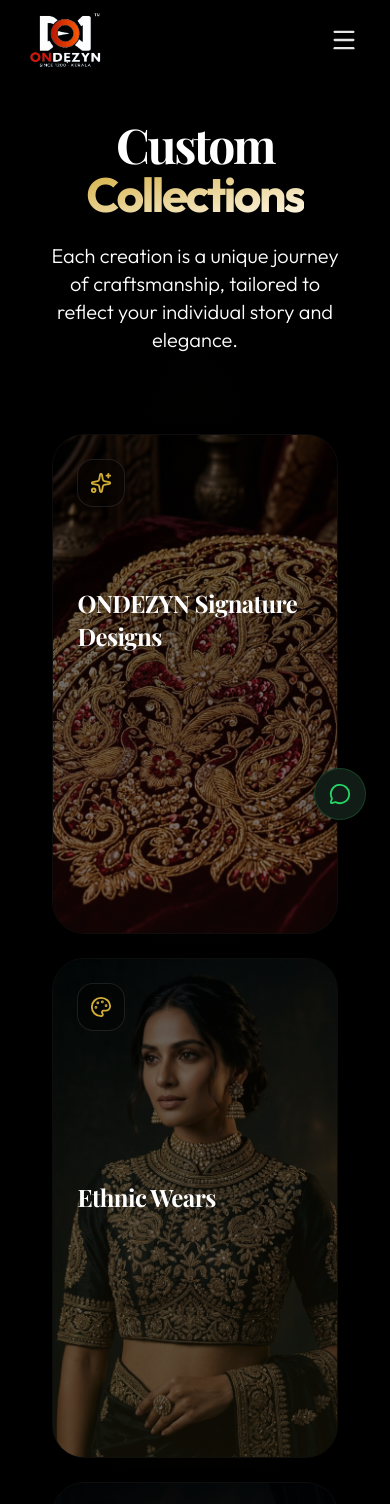
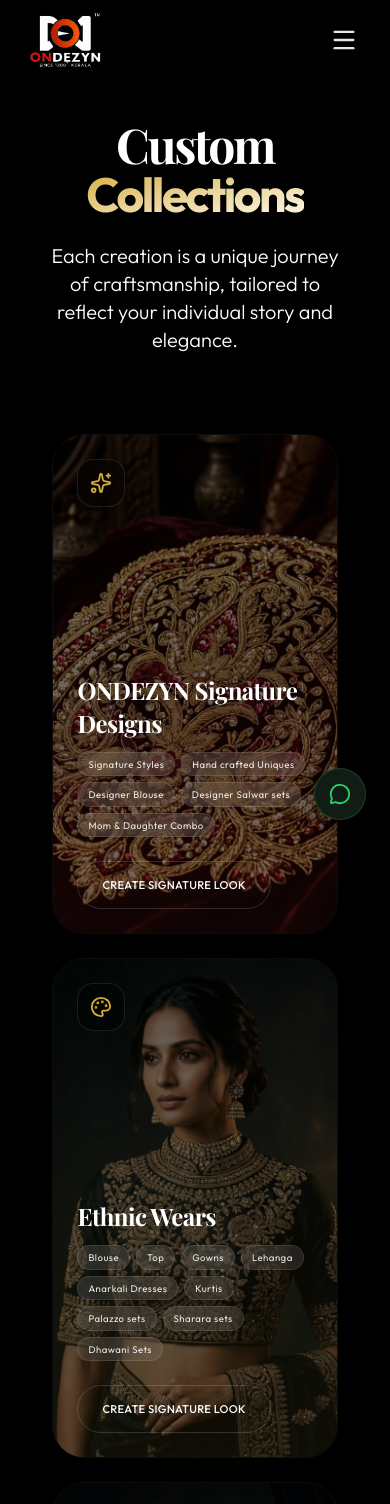
Before and after one commit to thoufeerma/ondezyn, a Next.js app: page /collections in a window 390 px wide. Shown: the top 1504 px of the page. Built offline with nearby package versions, Linux system fonts and the light colour scheme; a web font is replaced by a local one.

Commit message:
Redesign mobile hero layout and improve collection cards for mobile scannability.

```diff
--- a/src/app/collections/page.tsx
+++ b/src/app/collections/page.tsx
@@ -93,22 +93,22 @@
               <div className="absolute inset-0 bg-black/40 sm:bg-black/30 group-hover:bg-black/50 transition-all duration-300 ease-in-out"></div>
 
               <div className="absolute inset-0 p-6 sm:p-10 flex flex-col justify-end">
-                <div className="translate-y-6 sm:translate-y-12 group-hover:translate-y-0 transition-transform duration-700 ease-[cubic-bezier(0.25,0.46,0.45,0.94)]">
+                <div className="translate-y-0 sm:translate-y-12 sm:group-hover:translate-y-0 transition-transform duration-700 ease-[cubic-bezier(0.25,0.46,0.45,0.94)]">
                   <h3 className="text-2xl sm:text-3xl mb-3 sm:mb-4 font-heading group-hover:text-accent-orange transition-colors">{cat.title}</h3>
 
-                  <div className="flex flex-wrap gap-2 mb-8 opacity-0 group-hover:opacity-100 transition-all duration-700 delay-100">
+                  <div className="flex flex-wrap gap-1.5 sm:gap-2 mb-6 sm:mb-8 opacity-100 sm:opacity-0 sm:group-hover:opacity-100 transition-all duration-700 delay-100">
                     {cat.items.map((item, idx) => (
-                      <span key={idx} className="text-[0.65rem] px-3 py-1.5 rounded-full bg-white/5 backdrop-blur-md border border-white/5 text-white/60 tracking-wider">
+                      <span key={idx} className="text-[0.6rem] sm:text-[0.65rem] px-2.5 sm:px-3 py-1 sm:py-1.5 rounded-full bg-white/10 sm:bg-white/5 backdrop-blur-md border border-white/10 sm:border-white/5 text-white/90 sm:text-white/60 tracking-wider">
                         {item}
                       </span>
                     ))}
                   </div>
 
-                  <div className="opacity-0 group-hover:opacity-100 transition-all duration-700 delay-200">
+                  <div className="opacity-100 sm:opacity-0 sm:group-hover:opacity-100 transition-all duration-700 delay-200">
                     <CTAButton
-                      text="Create Your Signature Look"
+                      text="Create Signature Look"
                       href="/contact"
-                      className="w-full justify-center !py-2.5 sm:!py-3 !text-[0.75rem] sm:!text-sm"
+                      className="w-full justify-center !py-2 sm:!py-3 !text-[0.7rem] sm:!text-sm"
                       showIcon={false}
                     />
                   </div>
--- a/src/app/page.tsx
+++ b/src/app/page.tsx
@@ -72,7 +72,7 @@
         <div className="absolute top-[10px] lg:top-[15px] w-full flex justify-center z-20 reveal px-4">
            <div className="flex items-center gap-3 lg:gap-4 text-center" style={{ textShadow: '0 1px 12px rgba(0,0,0,0.9)' }}>
               <span className="h-[1px] w-6 lg:w-8 bg-accent-gold/70"></span>
-              <span className="text-accent-gold tracking-[0.15em] lg:tracking-[0.2em] uppercase text-[10px] lg:text-xs font-bold">
+              <span className="text-accent-gold tracking-[0.15em] lg:tracking-[0.2em] uppercase text-[10px] lg:text-xs font-bold whitespace-nowrap overflow-hidden text-ellipsis max-w-[85vw] sm:max-w-none">
                 Rooted in Kerala&apos;s heritage <span className="text-white/55 font-medium ml-2 mr-2">&bull;</span> <span className="text-white/55 font-medium">Since 1200 – Keralam</span>
               </span>
               <span className="h-[1px] w-6 lg:w-8 bg-accent-gold/70"></span>
@@ -81,8 +81,8 @@
 
         <div className="container mx-auto px-5 lg:px-6 max-w-[1400px] relative z-10 w-full flex-1 flex flex-col justify-center">
 
-          {/* Main Background Typography — tighter gap below heritage strip */}
-          <div className="absolute top-[16%] lg:top-[14%] left-1/2 -translate-x-1/2 text-center w-full z-[5] pointer-events-none reveal">
+          {/* Main Background Typography — Hidden on mobile, replaced by compact header */}
+          <div className="absolute top-[16%] lg:top-[14%] left-1/2 -translate-x-1/2 text-center w-full z-[5] pointer-events-none reveal hidden lg:block">
              <h1 className="text-[clamp(3rem,14vw,14rem)] leading-[0.8] text-white/10 font-heading tracking-tighter select-none">
                ONDEZYN
              </h1>
@@ -91,13 +91,18 @@
              </p>
           </div>
 
-          {/* Center Layout Container — tighter spacing */}
-          <div className="relative w-full flex flex-col lg:flex-row items-center justify-between gap-6 lg:gap-10 mt-[4vh] lg:mt-[6vh] z-10">
+          {/* Mobile Header (Only visible on small screens) */}
+          <div className="lg:hidden text-center mb-4 reveal mt-12">
+             <h1 className="text-5xl text-white font-heading tracking-tighter mb-1">ONDEZYN</h1>
+             <p className="text-lg text-accent-gold font-heading tracking-widest uppercase opacity-70">Fashion Studio</p>
+          </div>
 
-             {/* Left Block */}
-             <div className="lg:w-[30%] flex flex-col items-center lg:items-start text-center lg:text-left reveal-left delay-200 order-2 lg:order-1 mt-4 lg:mt-0">
-                <div className="mb-6 lg:mb-10">
+          {/* Center Layout Container — Vertical on mobile, Horizontal on desktop */}
+          <div className="relative w-full flex flex-col lg:flex-row items-center justify-between gap-4 lg:gap-10 mt-[2vh] lg:mt-[6vh] z-10">
 
+             {/* Left Block — CTA 1 */}
+             <div className="lg:w-[30%] flex flex-col items-center lg:items-start text-center lg:text-left reveal-left delay-200 order-3 lg:order-1 mt-2 lg:mt-0">
+                <div className="mb-4 lg:mb-10 hidden lg:block">
                    <p className="text-white/50 text-sm leading-relaxed font-light max-w-xs mx-auto lg:mx-0">
                       Exclusive fashion studio offering limited styling slots for a truly personalized experience.
                    </p>
@@ -110,7 +115,7 @@
 
              {/* Center Image — rises into place on page load */}
              <div
-               className="relative w-[80%] sm:w-[400px] lg:w-[560px] aspect-[4/5] z-[15] order-1 lg:order-2 flex justify-center"
+               className="relative w-[70%] sm:w-[400px] lg:w-[560px] aspect-[4/5] z-[15] order-2 lg:order-2 flex justify-center"
                style={{
                  transform: imageReady ? 'translateY(0px)' : 'translateY(300px)',
                  opacity: 1,
@@ -146,9 +151,9 @@
                 </div>
              </div>
 
-             {/* Right Block */}
-             <div className="lg:w-[30%] flex flex-col items-center lg:items-end text-center lg:text-right reveal-right delay-200 order-3 lg:order-3 mt-4 lg:mt-0">
-                <div className="mb-6 lg:mb-10">
+             {/* Right Block — CTA 2 */}
+             <div className="lg:w-[30%] flex flex-col items-center lg:items-end text-center lg:text-right reveal-right delay-200 order-4 lg:order-3 mt-2 lg:mt-0">
+                <div className="mb-4 lg:mb-10 hidden lg:block">
                    <p className="text-white/50 text-sm font-light leading-relaxed border-t lg:border-t-0 lg:border-l border-accent-gold/30 pt-4 lg:pt-0 lg:pl-5 max-w-xs mx-auto lg:mx-0">
                      <span className="text-white/90 font-medium block mb-2 font-serif italic text-base">Crafted by Hanslatha & Aneesh</span>
                      blending tradition with modern luxury.
@@ -269,22 +274,22 @@
                 <div className="absolute inset-0 bg-black/30 group-hover:bg-black/50 transition-all duration-300 ease-in-out"></div>
 
                 <div className="absolute inset-0 p-6 lg:p-8 flex flex-col justify-end">
-                  <div className="translate-y-4 lg:translate-y-12 group-hover:translate-y-0 transition-transform duration-700 ease-[cubic-bezier(0.25,0.46,0.45,0.94)]">
+                  <div className="translate-y-0 lg:translate-y-12 lg:group-hover:translate-y-0 transition-transform duration-700 ease-[cubic-bezier(0.25,0.46,0.45,0.94)]">
                     <h3 className="text-xl lg:text-3xl mb-2 lg:mb-4 font-heading group-hover:text-accent-orange transition-colors">{cat.title}</h3>
 
-                    <div className="flex flex-wrap gap-2 mb-4 lg:mb-6 opacity-0 group-hover:opacity-100 transition-all duration-700 delay-100 h-0 group-hover:h-auto overflow-hidden">
+                    <div className="flex flex-wrap gap-2 mb-4 lg:mb-6 opacity-100 lg:opacity-0 lg:group-hover:opacity-100 transition-all duration-700 delay-100 h-auto lg:h-0 lg:group-hover:h-auto overflow-hidden">
                       {cat.items.map((item, idx) => (
-                        <span key={idx} className="text-[0.6rem] lg:text-[0.65rem] px-2 lg:px-3 py-1 lg:py-1.5 rounded-full bg-white/5 backdrop-blur-md border border-white/5 text-white/60 tracking-wider">
+                        <span key={idx} className="text-[0.6rem] lg:text-[0.65rem] px-2 lg:px-3 py-1 lg:py-1.5 rounded-full bg-white/10 lg:bg-white/5 backdrop-blur-md border border-white/10 lg:border-white/5 text-white/90 lg:text-white/60 tracking-wider">
                           {item}
                         </span>
                       ))}
                     </div>
 
-                    <div className="opacity-0 group-hover:opacity-100 transition-all duration-700 delay-200">
+                    <div className="opacity-100 lg:opacity-0 lg:group-hover:opacity-100 transition-all duration-700 delay-200">
                       <CTAButton
                         text="Explore"
                         href="/collections"
-                        className="w-full justify-center !py-2 lg:!py-3 !text-xs lg:!text-sm"
+                        className="w-full justify-center !py-2 lg:!py-3 !text-[0.7rem] lg:!text-sm"
                         showIcon={false}
                       />
                     </div>
```
